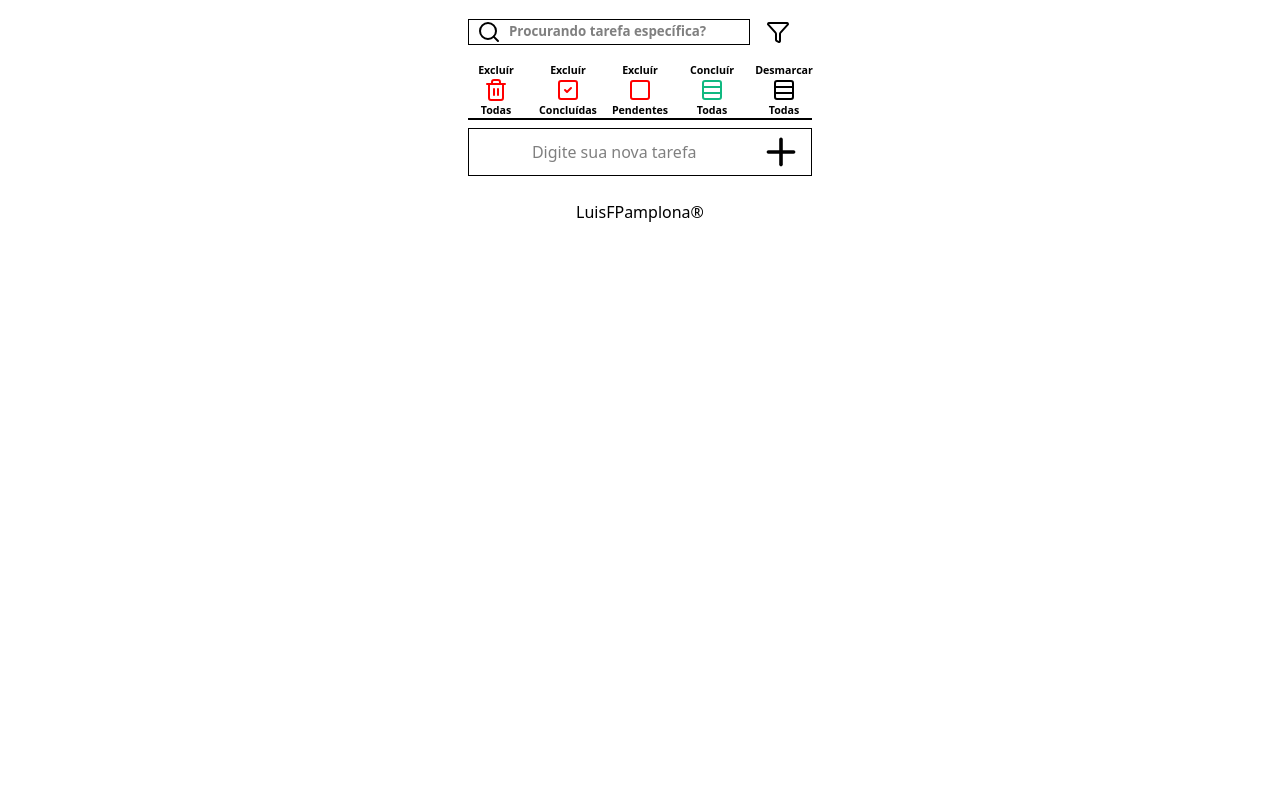
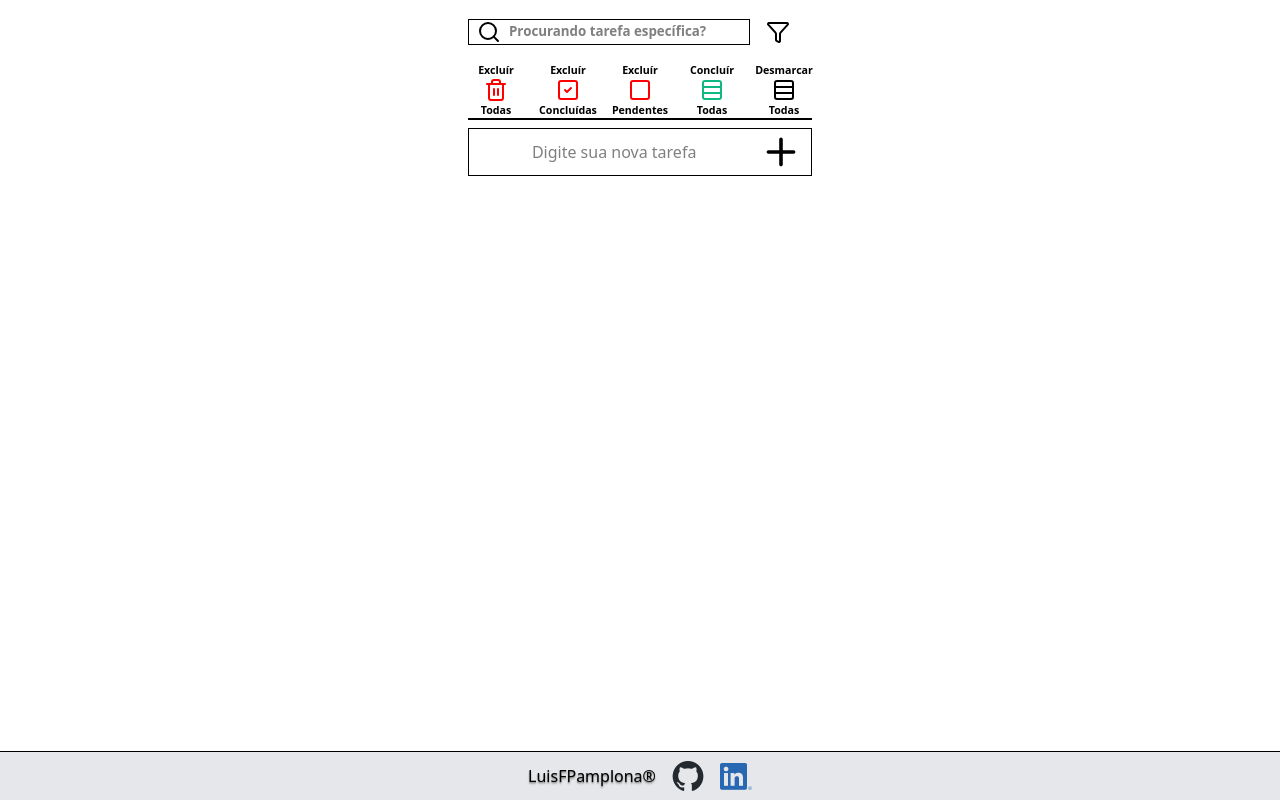
Before and after one commit to LuisFPamplona/react-todolist, a React (Vite) app: page / in a window 1280 px wide. Built offline with nearby package versions, Linux system fonts and the light colour scheme.

Commit message:
Refactor layout: remove Header, add Footer component
Removed the Header component and its usage, and introduced a new Footer component with social links. Footer is now rendered at the bottom of the TodoList, improving the application's layout and organization.

```diff
--- a/src/App.jsx
+++ b/src/App.jsx
@@ -1,18 +1,13 @@
 import "./App.css";
 import TodoList from "./components/TodoList";
-import Header from "./components/Header";
 
 function App() {
   return (
     <>
       <div>
         <div>
-          {/* <Header /> */}
           <div className="mb-12">
             <TodoList />
-            <div className="text-center">
-              <p>LuisFPamplona®</p>
-            </div>
           </div>
         </div>
       </div>
--- /dev/null
+++ b/src/components/Footer.jsx
@@ -0,0 +1,17 @@
+import SearchBar from "./SearchBar";
+
+function Footer() {
+  return (
+    <footer className="flex items-center justify-center align-middle gap-4 bg-gray-200 h-12">
+      <p className="text-shadow-neutral-400 text-shadow-sm">LuisFPamplona®</p>
+      <a href="https://github.com/LuisFPamplona">
+        <img src="/react-todolist/github-mark32.png" alt="GitHub" />
+      </a>
+      <a href="https://linkedin.com/in/luis-pamplona-552030310">
+        <img src="/react-todolist/LI-In-Bug32.png" alt="Linkedin" />
+      </a>
+    </footer>
+  );
+}
+
+export default Footer;
--- a/src/components/Header.jsx
+++ /dev/null
@@ -1,23 +0,0 @@
-import SearchBar from "./SearchBar";
-
-function Header() {
-  return (
-    <header className="top-0 flex justify-center gap-8 items-center align-middle w-screen h-16 bg-white bg-gradient-to-b to-gray-400">
-      <div>
-        <span className="text-xl">Lista de Tarefas</span>
-      </div>
-      <div>
-        <a href="https://github.com/LuisFPamplona">
-          <img src="/react-todolist/github-mark32.png" alt="GitHub" />
-        </a>
-      </div>
-      <div>
-        <a href="https://linkedin.com/in/luis-pamplona-552030310">
-          <img src="/react-todolist/LI-In-Bug32.png" alt="Linkedin" />
-        </a>
-      </div>
-    </header>
-  );
-}
-
-export default Header;
--- a/src/components/TodoList.jsx
+++ b/src/components/TodoList.jsx
@@ -7,6 +7,7 @@ import SearchBar from "./SearchBar";
 import EditInput from "./EditInput";
 import ButtonBar from "./buttonBar";
 import DeleteAlerts from "./DeleteAlerts";
+import Footer from "./Footer";
 
 const TodoList = () => {
   const [taskList, setTaskList] = useState([]);
@@ -76,12 +77,15 @@ const TodoList = () => {
               alertText={alertText}
             />
           )}
-          <div className="absolute top-0 ml-65 mt-10">
+          <div className="absolute top-0 ml-65 mt-10 ">
             <Filter
               taskList={taskList}
               setTaskList={setTaskList}
               divDisplay={divDisplay}
             />
+          </div>
+          <div className="fixed bottom-0 left-0 right-0 w-full border-t">
+            <Footer />
           </div>
         </div>
       </div>
```
